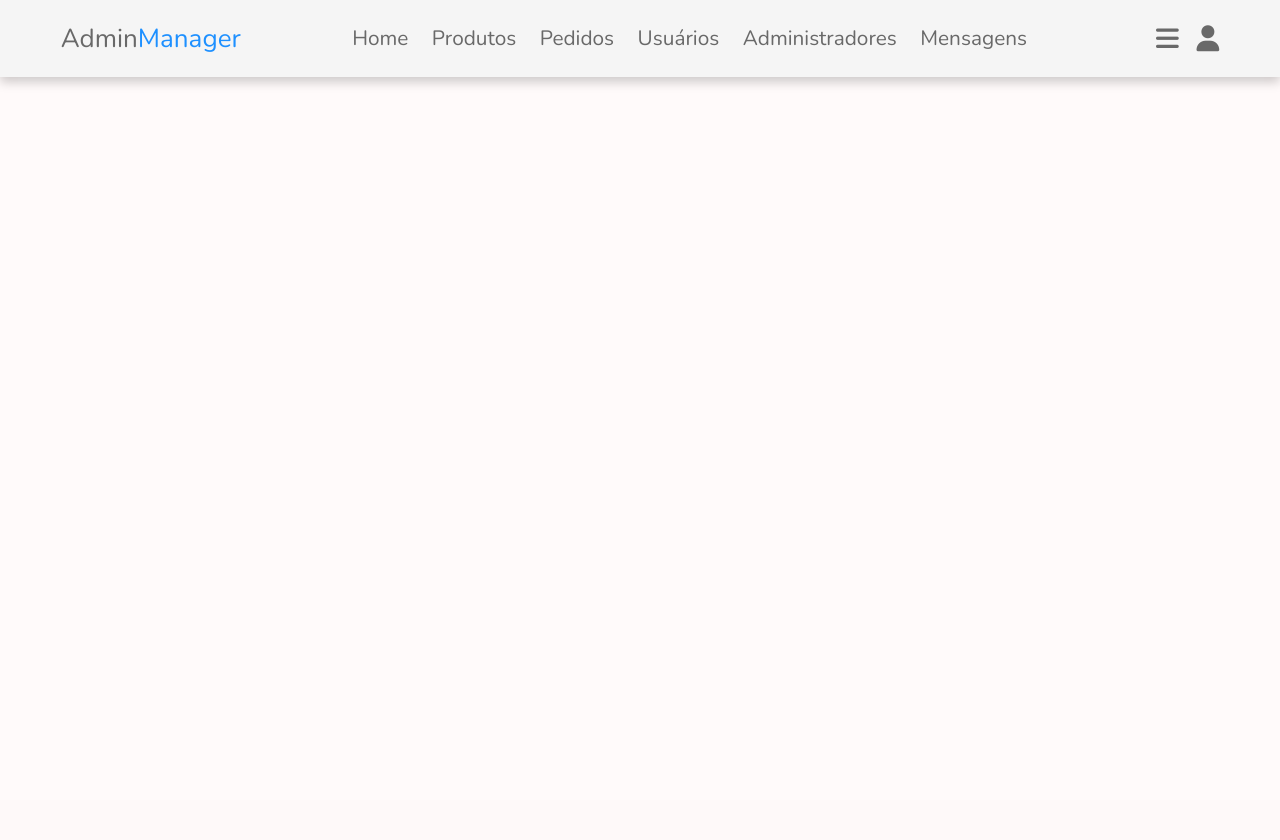
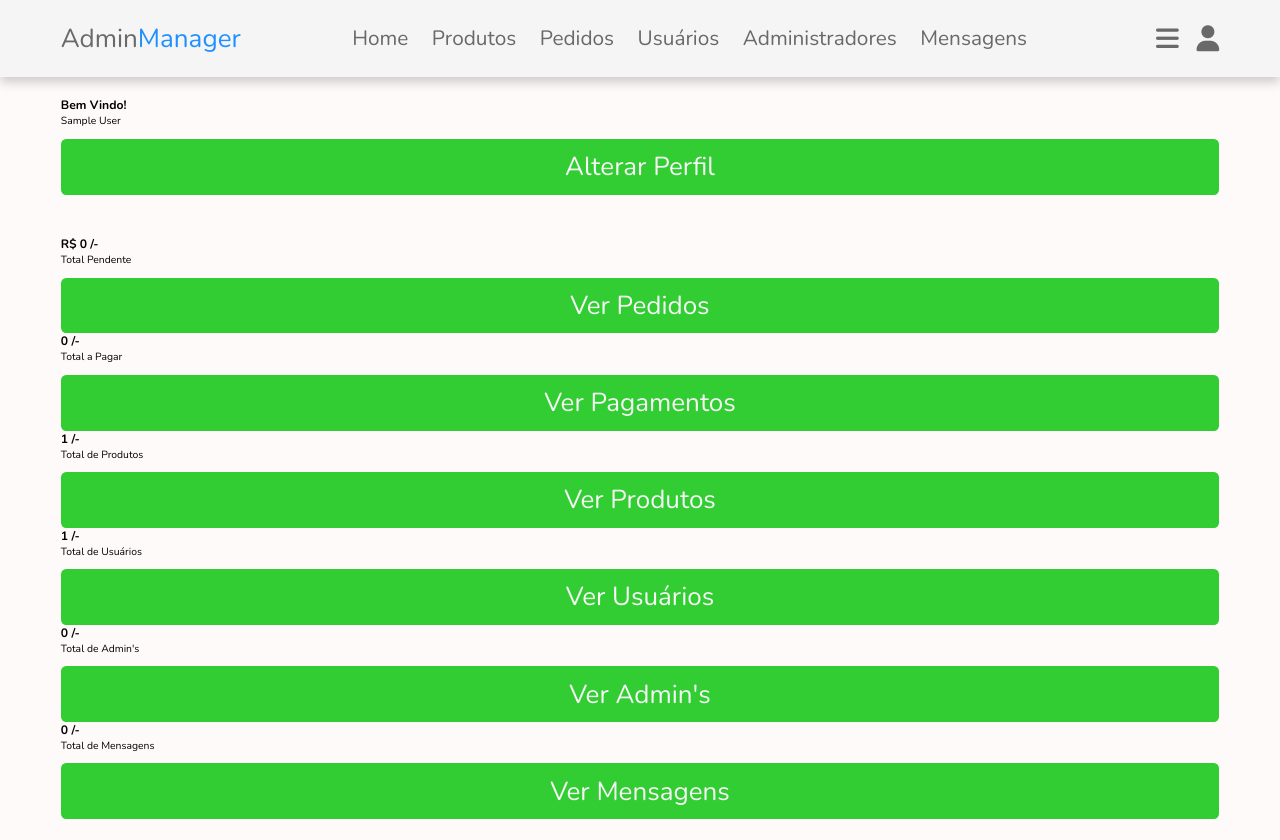
Before and after one commit to grupo-tcc-ti/pcc_emarket, a PHP site: page /dashboard.php in a window 1280 px wide. Before the commit the page ends 85 px from the top, so only its background shows below. Run offline with PHP 8.4, Linux system fonts and the light colour scheme; the visitor is signed in with stand-in values (Sample User, id 1); tables that the repository leaves empty hold one stand-in row (values such as "Sample post").

Commit message:
Update dashboard.php

```diff
--- a/admin/dashboard.php
+++ b/admin/dashboard.php
@@ -4,8 +4,7 @@ session_start();
 
 $admin_id = $_SESSION['admin_id'];
 
-
-if (!isset($admin_id)){
+if (!isset($admin_id)) {
     header('location:../components/admin_header.php');
 }
 
@@ -27,7 +26,108 @@ if (!isset($admin_id)){
 </head>
 <body>
 
-<?php include '../components/admin_header.php'; ?>
+<?php include '../components/admin_header.php';?>
+
+<section class="dashboard">
+    <div class="box">
+        <h3>Bem Vindo!</h3>
+        <p><?=$fetch_profile['nome'];?></p>
+        <a href="admin/alterar_perfil.php" class="btn">Alterar Perfil</a>
+    </div>
+</section>
+
+<section class="dashboard">
+    <div class="box">
+    <?php
+        $total_pendings = 0;
+        $qry = ("SELECT * FROM `pedidos` WHERE statusPagamento = ?");
+        $select_pendings = $conn->prepare($qry);
+        $select_pendings->execute(['pending']);
+        while ($fetch_pendings = $select_pendings->fetch(PDO::FETCH_ASSOC)) {
+            $total_pendings += fetch_pendings['total_preco'];
+        }
+        ?>
+    <h3><span>R$ </span><?=$total_pendings;?><span> /-</span></h3>
+    <p>Total Pendente</p>
+    <a href="admin/pedidos.php" class="btn">Ver Pedidos</a>
+    </div>
+
+    <div class="box">
+    <?php
+        $total_pago = 0;
+        $qry = ("SELECT * FROM `pedidos` WHERE statusPagamento = ?");
+        $select_pago = $conn->prepare($qry);
+        $select_pago->execute(['pago']);
+        while ($fetch_pago = $select_pago->fetch(PDO::FETCH_ASSOC)) {
+            $total_pago += fetch_pago['total_preco'];
+        }
+        ?>
+    <h3><?=$total_pago;?><span> /-</span></h3>
+    <p>Total a Pagar</p>
+    <a href="admin/pedidos.php" class="btn">Ver Pagamentos</a>
+    </div>
+
+    <div class="box">
+    <?php
+        $total_produtos = 0;
+        $qry = ("SELECT * FROM `produtos`");
+        $select_produtos = $conn->prepare($qry);
+        $select_produtos->execute();
+        $num_produtos = $select_produtos->rowCount();
+        ?>
+    <h3><?= $num_produtos ;?><span> /-</span></h3>
+    <p>Total de Produtos</p>
+    <a href="admin/produtos.php" class="btn">Ver Produtos</a>
+    </div>
+
+    <div class="box">
+    <?php
+        $total_usuarios = 0;
+        $qry = ("SELECT * FROM `usuarios`");
+        $select_usuarios = $conn->prepare($qry);
+        $select_usuarios->execute();
+        $num_usuarios = $select_usuarios->rowCount();
+        ?>
+    <h3><?= $num_usuarios; ?><span> /-</span></h3>
+    <p>Total de Usuários</p>
+    <a href="admin/users_contas.php" class="btn">Ver Usuários</a>
+    </div>
+
+    <div class="box">
+    <?php
+        $total_admins = 0;
+        $qry = ("SELECT * FROM `admins`");
+        $select_admins = $conn->prepare($qry);
+        $select_admins->execute();
+        $num_admins = $select_admins->rowCount();
+        ?>
+    <h3><?=$total_admins;?><span> /-</span></h3>
+    <p>Total de Admin's</p>
+    <a href="admin/admin_contas.php" class="btn">Ver Admin's</a>
+    </div>
+
+    <div class="box">
+    <?php
+        $total_mensagens = 0;
+        $qry = ("SELECT * FROM `mensagens`");
+        $select_mensagens = $conn->prepare($qry);
+        $select_mensagens->execute();
+        $num_mensagens = $select_mensagens->rowCount();
+        ?>
+    <h3><?=$total_mensagens;?><span> /-</span></h3>
+    <p>Total de Mensagens</p>
+    <a href="admin/mensagens.php" class="btn">Ver Mensagens</a>
+    </div>
+
+</section>
+
+
+
+
+
+
+
+
 
 <script src="../js/admin_script.js"></script>
 </body>
--- a/database/emarket_script.sql
+++ b/database/emarket_script.sql
@@ -1,3 +1,3 @@
 use emarket;
 INSERT INTO `emarket`.`usuarios` (`nome`, `email`, `senha`) VALUES ('admin', 'admin@gmail.com', SHA1('12345678Abcd@'));
-INSERT INTO `emarket`.`admins` (`nome`, `senha`, `usuarios_codUsuarios`) VALUES ('admin', SHA1('1234'), '1');
+INSERT INTO `emarket`.`admins` (`nome`, `senha`, `usuarios_codUsuario`) VALUES ('admin', SHA1('1234'), '1');
```
Also changed, not shown: database/emarket_.sql (+51 -49 lines).
